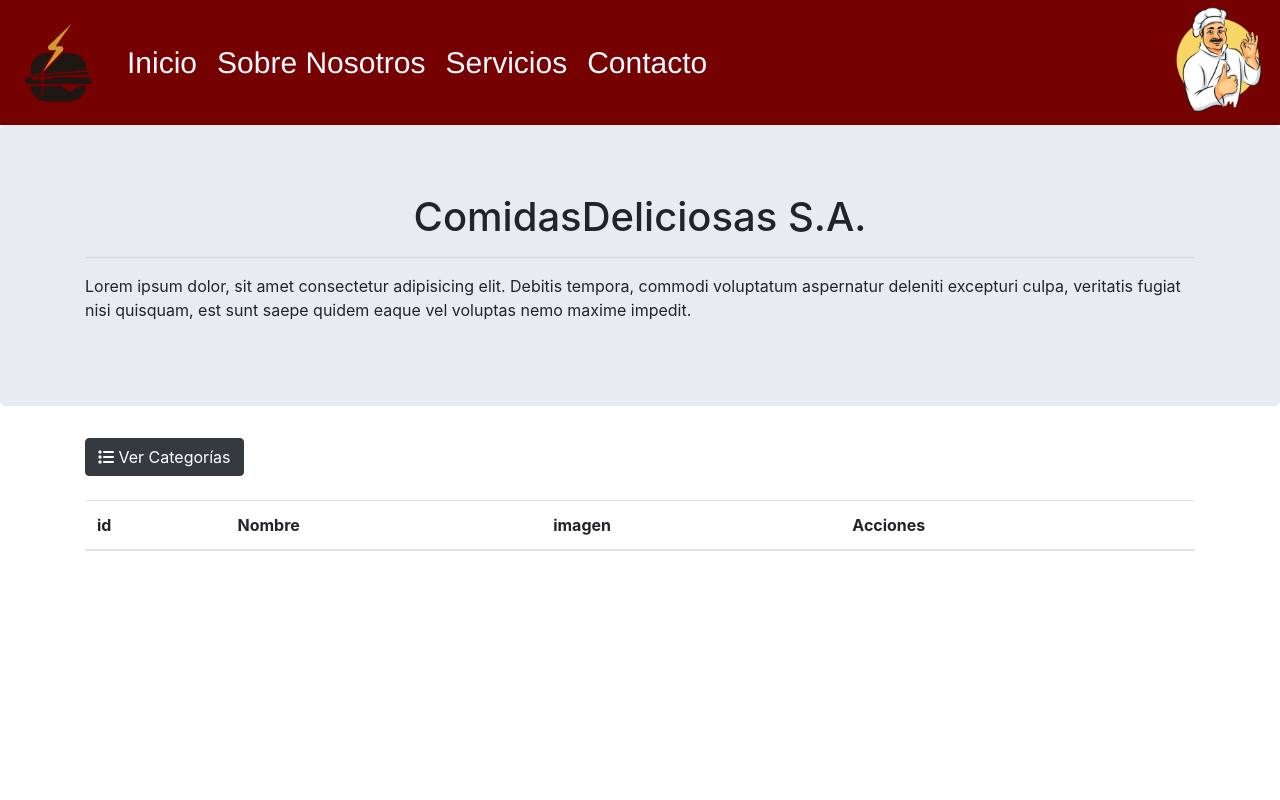
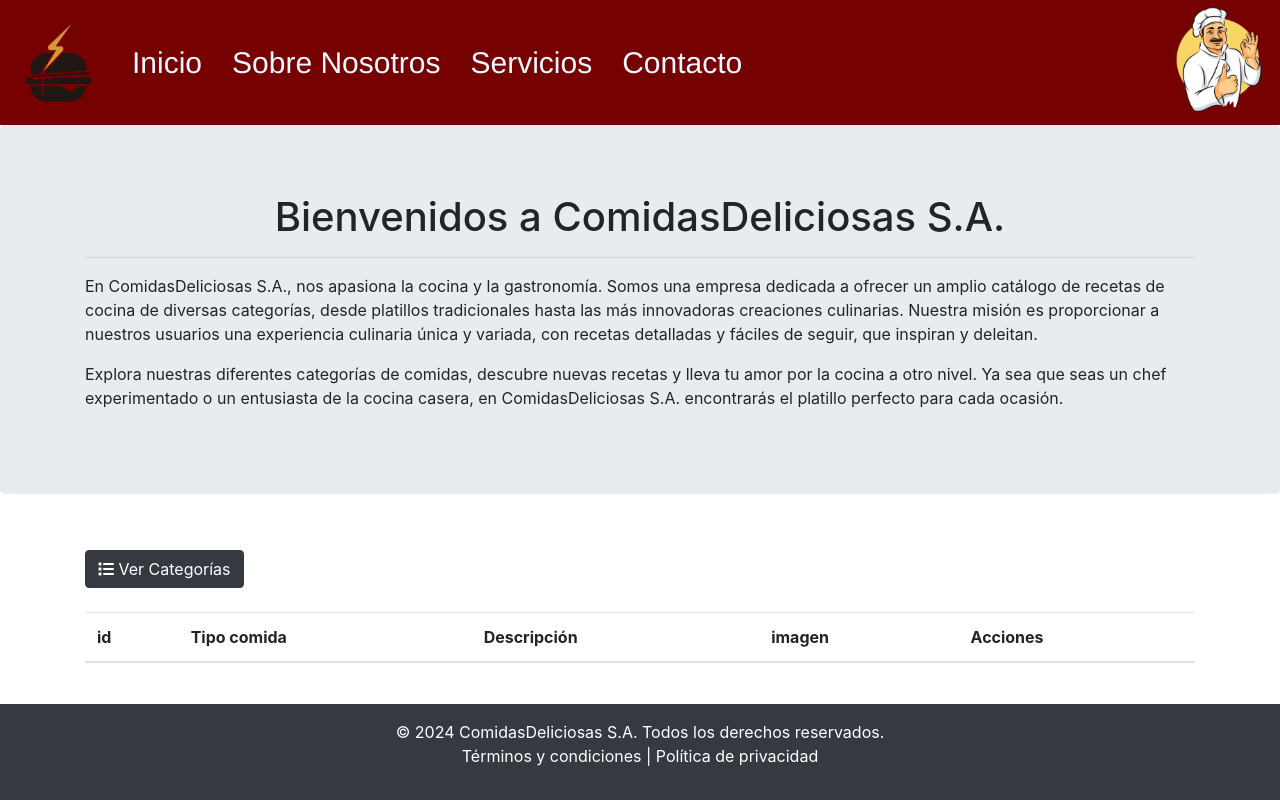
Before and after one commit to JuanDanielGacitua/Prueba_2, a plain HTML site: page index.html in a window 1280 px wide. Drawn offline with nearby package versions, Linux system fonts and the light colour scheme; some packages are replaced by stand-ins of ours; a script that the page names is missing.

Commit message:
Añadi footer, y mejoras al botón de ver categorias

```diff
--- a/index.html
+++ b/index.html
@@ -15,7 +15,7 @@
   <body>
     <header class="header" id="header">
       <nav class="navbar navbar-expand-lg navbar-light">
-        <a class="navbar-brand" href="#"
+        <a class="navbar-brand" href="index.html"
           ><img
             src="assets/imagenes/hamburguesa.webp"
             id="navlogo"
@@ -37,21 +37,21 @@
         <div class="collapse navbar-collapse" id="navbarNav">
           <ul class="navbar-nav">
             <li class="nav-item active">
-              <a class="nav-link" href="#" id="navtext"
+              <a class="nav-link" href="index.html" id="navtext"
                 >Inicio <span class="sr-only">(current)</span></a
               >
             </li>
 
             <li class="nav-item">
-              <a class="nav-link" href="#" id="navtext">Sobre Nosotros</a>
+              <a class="nav-link" href="sobreNosotros.html" id="navtext">Sobre Nosotros</a>
             </li>
 
             <li class="nav-item">
-              <a class="nav-link" href="#" id="navtext">Servicios</a>
+              <a class="nav-link" href="servicios.html" id="navtext">Servicios</a>
             </li>
 
             <li class="nav-item">
-              <a class="nav-link" href="#" id="navtext">Contacto</a>
+              <a class="nav-link" href="contacto.html" id="navtext">Contacto</a>
             </li>
           </ul>
         </div>
@@ -63,13 +63,16 @@
       <div class="container">
         <div class="row my-1">
           <div class="col-lg-12">
-            <h1 class="text-center">ComidasDeliciosas S.A.</h1>
+            <h1 class="text-center">Bienvenidos a ComidasDeliciosas S.A.</h1>
             <hr>
             <p>
-              Lorem ipsum dolor, sit amet consectetur adipisicing elit. Debitis
-              tempora, commodi voluptatum aspernatur deleniti excepturi culpa,
-              veritatis fugiat nisi quisquam, est sunt saepe quidem eaque vel
-              voluptas nemo maxime impedit.
+            En ComidasDeliciosas S.A., nos apasiona la cocina y la gastronomía. Somos una empresa dedicada a ofrecer un amplio catálogo de recetas de cocina de diversas categorías,
+            desde platillos tradicionales hasta las más innovadoras creaciones culinarias. Nuestra misión es proporcionar a nuestros usuarios una
+            experiencia culinaria única y variada, con recetas detalladas y fáciles de seguir, que inspiran y deleitan.
+            </p>
+            <p>
+              Explora nuestras diferentes categorías de comidas, descubre nuevas recetas y lleva tu amor por la cocina a otro nivel.
+              Ya sea que seas un chef experimentado o un entusiasta de la cocina casera, en ComidasDeliciosas S.A. encontrarás el platillo perfecto para cada ocasión.
             </p>
           </div>
         </div>
@@ -93,17 +96,19 @@
         <div class="col-lg-12">
           <table class="table table-striped">
             <thead>
-              <tr>
+              <tr >
                 <th scope="col">id</th>
 
-                <th scope="col">Nombre</th>
+                <th scope="col">Tipo comida</th>
+
+                <th scope="col">Descripción</th>
 
                 <th scope="col">imagen</th>
 
                 <th scope="col">Acciones</th>
               </tr>
             </thead>
-            <tbody id="tabla"></tbody>
+            <tbody id="tabla" style="display:none;"></tbody>
           </table>
         </div>
       </div>
@@ -113,6 +118,18 @@
         </div>
       </div>
     </div>
+
+    <footer class="footer">
+      <div class="container text-center">
+        <p class="mb-0">
+          &copy; 2024 ComidasDeliciosas S.A. Todos los derechos reservados.
+        </p>
+        <p>
+          <a href="#" class="text-white">Términos y condiciones</a> |
+          <a href="#" class="text-white">Política de privacidad</a>
+        </p>
+      </div>
+    </footer>
 
     <script
       src="https://code.jquery.com/jquery-3.7.1.js"
--- a/prueba.css
+++ b/prueba.css
@@ -9,7 +9,7 @@
   color: aliceblue;
   font-family: "Franklin Gothic Medium", "Arial Narrow", Arial, sans-serif;
   font-size: 30px;
-  padding: 10px;
+  padding: 15px;
 }
 
 #navtext:hover {
@@ -62,3 +62,23 @@
     transform: rotateY(3600deg);
   }
 }
+
+html, body {
+  height: 100%;
+  margin: 0;
+  display: flex;
+  flex-direction: column;
+}
+.main-content {
+  flex: 1;
+  display: flex;
+  flex-direction: column;
+}
+.footer {
+  background-color: #343a40;
+  color: white;
+  text-align: center;
+  padding: 1rem 0;
+  width: 100%;
+  margin-top: auto;
+}
--- a/prueba.js
+++ b/prueba.js
@@ -39,12 +39,15 @@ $(document).ready(function () {
       $.get("https://www.themealdb.com/api/json/v1/1/categories.php", function (data) {
         $(`#tabla`).empty();
 
+        $(`#tabla`).toggle();
+
           $.each(data.categories, function (i, item) {
             //propongo usar ${} en vez de '++' encuentro que es una practica mas ordenada y visiblemente mas clara
               let htmlFila = `
                   <tr id="fila-${item.idCategory}">
                       <th scope="row">${item.idCategory}</th>
                       <td>${item.strCategory}</td>
+                      <td>${item.strCategoryDescription}</td>
                       <td><img src="${item.strCategoryThumb}" style="max-width: 150px;"></td>
                       <td><button onclick="verMas('${item.strCategory}')" class="btn btn-dark"><i class="fa-solid fa-plus"></i> Ver más</button></td>
                   </tr>
```
